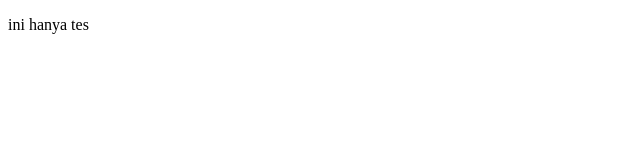
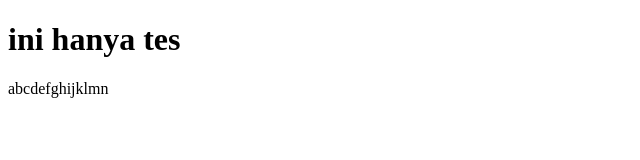
Before and after one commit to gastin11/Progress-Project-UTS-Kelompok-1, a plain HTML site: page tesPull.html in a window 1280 px wide. Shown: the whole page, without its empty margins (0-640 px from the left). Drawn offline with Linux system fonts and the light colour scheme.

Commit message:
Update tesPull.html

```diff
--- a/tesPull.html
+++ b/tesPull.html
@@ -6,6 +6,7 @@
     <title>tes pull github</title>
 </head>
 <body>
-  <p>ini hanya tes</p>
+  <h1>ini hanya tes</h1>
+    <p>abcdefghijklmn</p>
 </body>
 </html>
```
